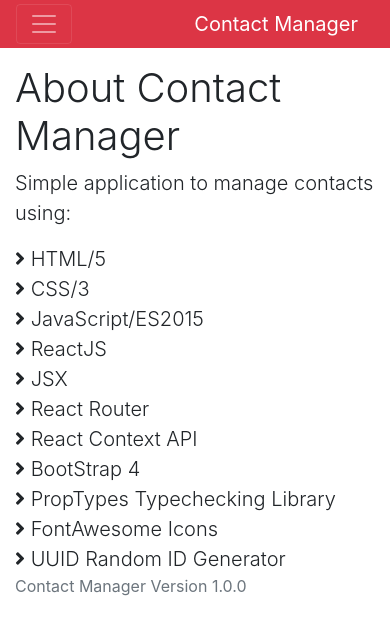
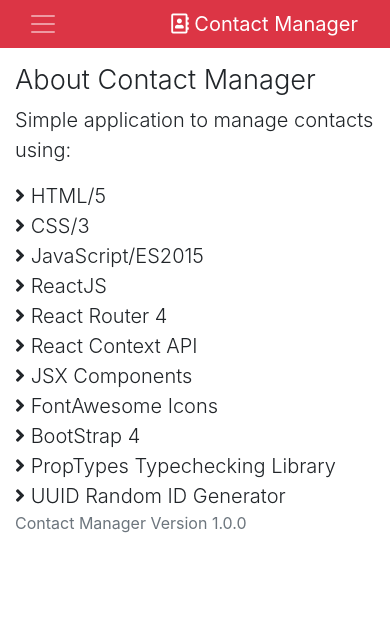
Before and after one commit to jamesta696/ContactManager, a React (Create React App) app: page /about in a window 390 px wide. Shown: the top 634 px of the page. Built offline with nearby package versions, Linux system fonts and the light colour scheme.

Commit message:
UI changes + support for mobile devices

```diff
--- a/src/components/contacts/AddContact.jsx
+++ b/src/components/contacts/AddContact.jsx
@@ -64,7 +64,9 @@
                     const { dispatch } = value;
                     return (
                         <div className="card mb-3 mt-3">
-                            <div className="card-header">Add Contact</div>
+                            <div className="card-header">
+                                <i className="fas fa-plus-circle" /> Add Contact
+                            </div>
                             <div className="card-body">
                                 <form
                                     onSubmit={this.onFormSubmit.bind(
--- a/src/components/contacts/Contacts.jsx
+++ b/src/components/contacts/Contacts.jsx
@@ -10,15 +10,19 @@
                     const { contacts } = value;
                     return (
                         <React.Fragment>
-                            <h1
-                                className="display-4 mb-2"
-                                style={{ fontSize: "2.5rem" }}
-                            >
-                                Contacts List
-                            </h1>
-                            {contacts.map(contact => (
-                                <Contact key={contact.id} contact={contact} />
-                            ))}
+                            <div className="card mt-3">
+                                <div className="card-header">
+                                    <i className="fas fa-users" /> Contacts List
+                                </div>
+                                <div className="card-body">
+                                    {contacts.map(contact => (
+                                        <Contact
+                                            key={contact.id}
+                                            contact={contact}
+                                        />
+                                    ))}
+                                </div>
+                            </div>
                         </React.Fragment>
                     );
                 }}
--- a/src/components/layouts/Header.jsx
+++ b/src/components/layouts/Header.jsx
@@ -3,9 +3,11 @@
 import { Link } from "react-router-dom";
 import "bootstrap/dist/js/bootstrap.min.js";
 import "bootstrap/dist/css/bootstrap.min.css";
+import $ from "jquery";
 
 const Header = props => {
     const { branding } = props;
+
     return (
         <div>
             <nav className="navbar navbar-expand-sm navbar-dark bg-danger mb-3 py-1">
@@ -21,7 +23,7 @@
                     <span className="navbar-toggler-icon" />
                 </button>
                 <Link to="/" className="navbar-brand">
-                    {branding}
+                    <i className="far fa-address-book" /> {branding}
                 </Link>
 
                 <div
--- a/src/components/pages/About.jsx
+++ b/src/components/pages/About.jsx
@@ -3,9 +3,7 @@
 const About = () => {
     return (
         <div>
-            <h1 className="display-4" style={{ fontSize: "2.5rem" }}>
-                About Contact Manager
-            </h1>
+            <h1 className="display-4">About Contact Manager</h1>
             <p className="lead">Simple application to manage contacts using:</p>
             <ul className="navbar-nav mr-auto">
                 <li className="nav-item lead">
@@ -21,13 +19,16 @@
                     <i className="fas fa-angle-right" /> ReactJS
                 </li>
                 <li className="nav-item lead">
-                    <i className="fas fa-angle-right" /> JSX
-                </li>
-                <li className="nav-item lead">
-                    <i className="fas fa-angle-right" /> React Router
+                    <i className="fas fa-angle-right" /> React Router 4
                 </li>
                 <li className="nav-item lead">
                     <i className="fas fa-angle-right" /> React Context API
+                </li>
+                <li className="nav-item lead">
+                    <i className="fas fa-angle-right" /> JSX Components
+                </li>
+                <li className="nav-item lead">
+                    <i className="fas fa-angle-right" /> FontAwesome Icons
                 </li>
                 <li className="nav-item lead">
                     <i className="fas fa-angle-right" /> BootStrap 4
@@ -35,9 +36,6 @@
                 <li className="nav-item lead">
                     <i className="fas fa-angle-right" /> PropTypes Typechecking
                     Library
-                </li>
-                <li className="nav-item lead">
-                    <i className="fas fa-angle-right" /> FontAwesome Icons
                 </li>
                 <li className="nav-item lead">
                     <i className="fas fa-angle-right" /> UUID Random ID
--- a/src/index.css
+++ b/src/index.css
@@ -57,6 +57,10 @@
     background-color: #f8f8ff;
 }
 
+.navbar-dark .navbar-toggler {
+    border: 0;
+}
+
 .navbar,
 .navbar-collapse {
     transition: all 0.3s ease-in-out;
@@ -64,6 +68,24 @@
     -moz-transition: all 0.3s ease-in-out;
     -ms-transition: all 0.3s ease-in-out;
     -o-transition: all 0.3s ease-in-out;
+}
+
+@media screen and (min-width: 320px) and (max-width: 360px) {
+    .card .list-group .list-group-item {
+        font-size: 12px;
+    }
+}
+
+@media screen and (max-width: 575px) {
+    .container .display-4 {
+        font-size: 1.7rem;
+    }
+}
+
+@media screen and (min-width: 576px) {
+    .container .display-4 {
+        font-size: 2.5rem;
+    }
 }
 
 @media screen and (min-width: 576px) {
```
